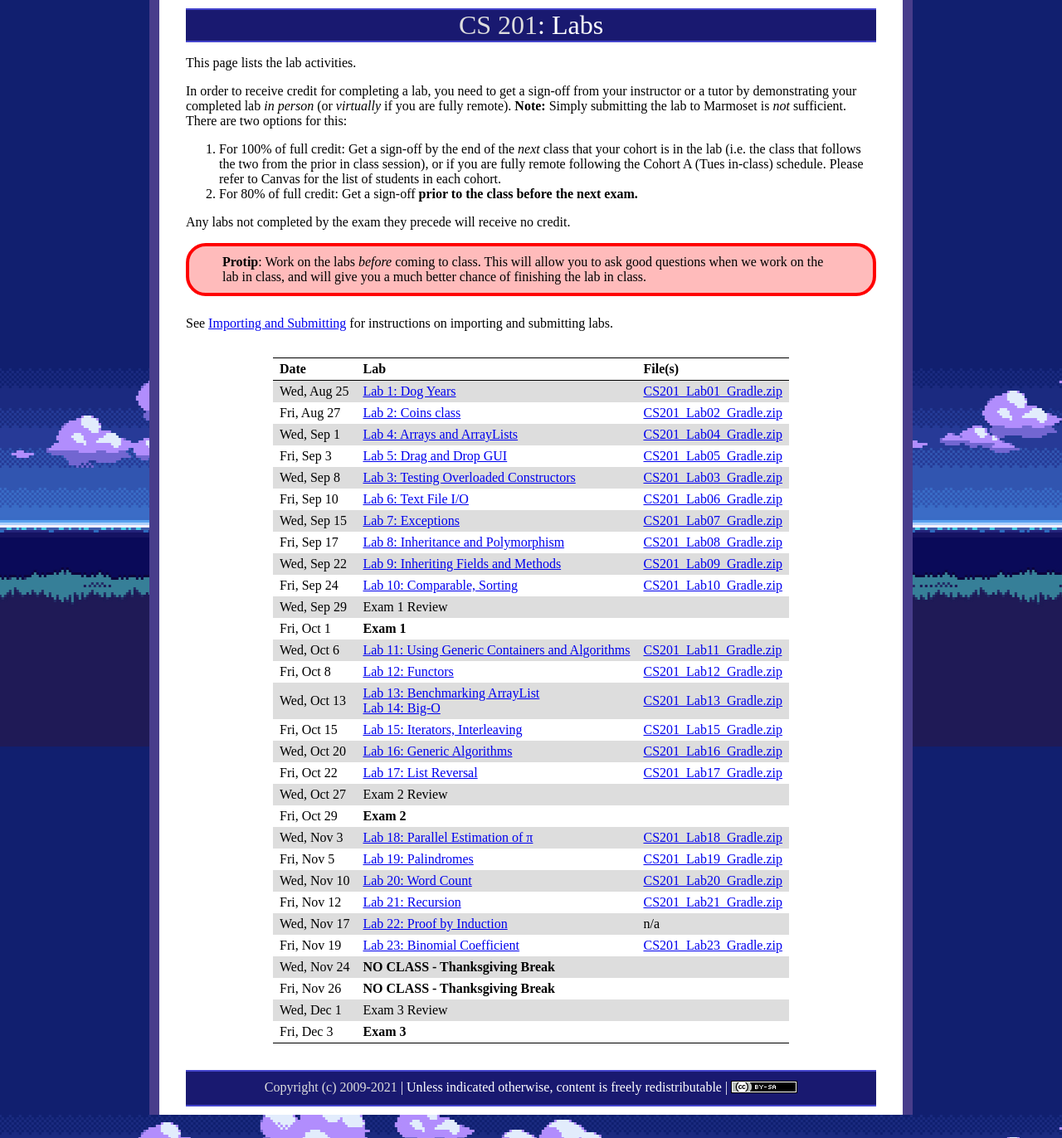
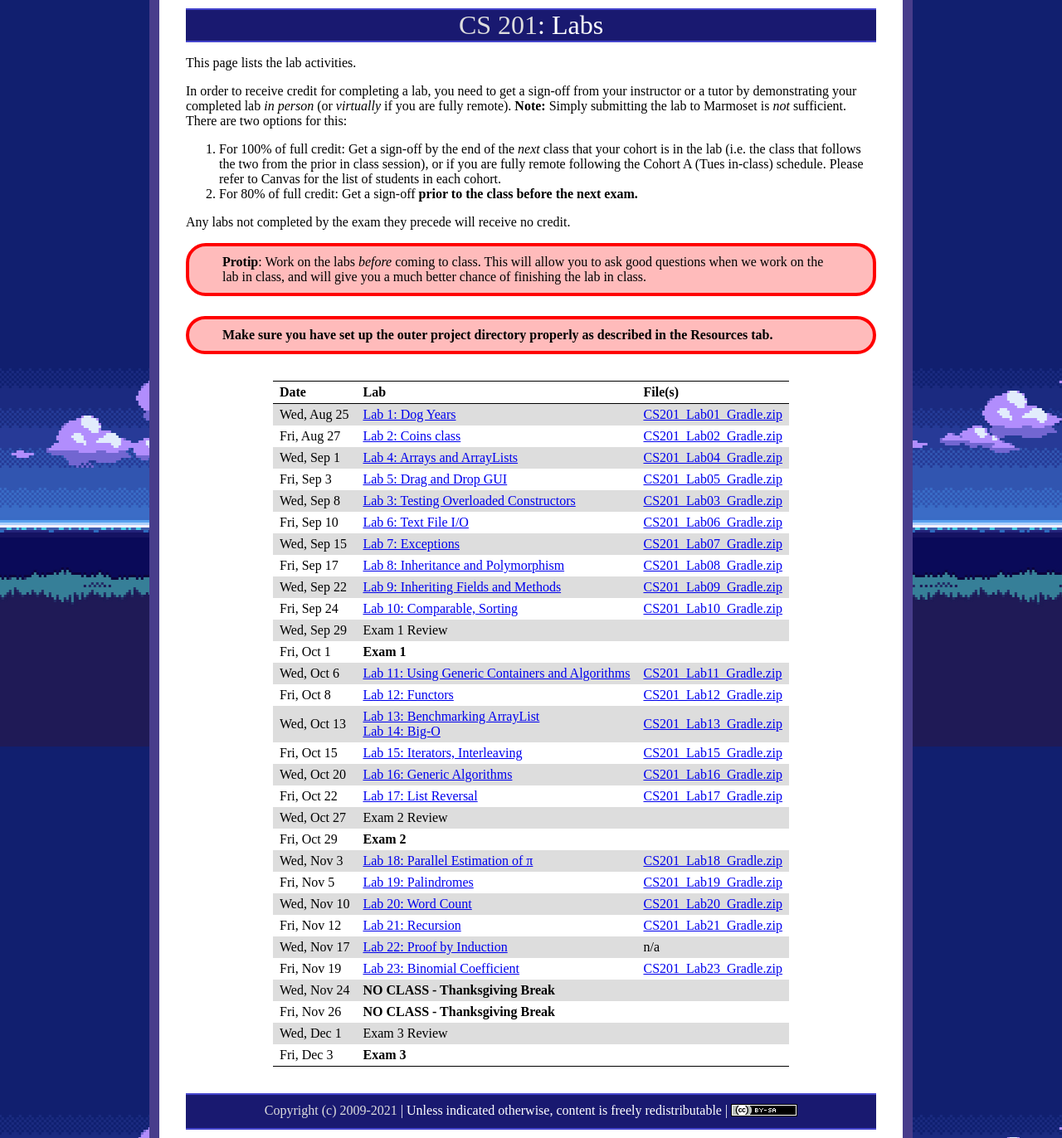
Before and after one commit to ycpcs/cs201-fall2021, a Jekyll site: the page built from labs/index.md, in a window 1280 px wide. Shown: the whole page at 83% size. Built offline with Jekyll 4.4.1, drawn with Linux system fonts in a browser that asks for light colours.

```diff
--- a/labs/index.md
+++ b/labs/index.md
@@ -16,6 +16,9 @@ Any labs not completed by the exam they precede will receive no credit.
 <b>Protip</b>: Work on the labs <i>before</i> coming to class.  This will allow you to ask good questions when we work on the lab in class, and will give you a much better chance of finishing the lab in class.
 </div>
 
-See [Importing and Submitting](../resources/importSubmit.html) for instructions on importing and submitting labs.
+<div class="callout">
+<b>Make sure you have set up the outer project directory properly as described in the Resources tab.</b>
+</div>
+
 
 <script>autogenLabs();</script>
```
Also changed, not shown: examples/index.md (added, +34 -0 lines).
